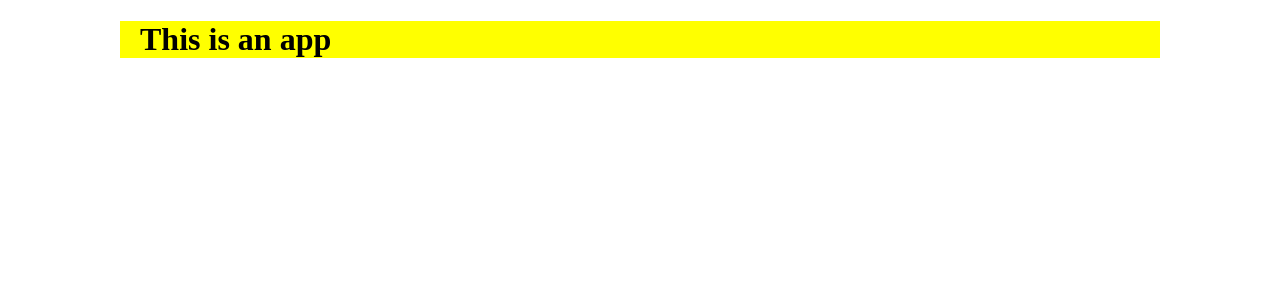
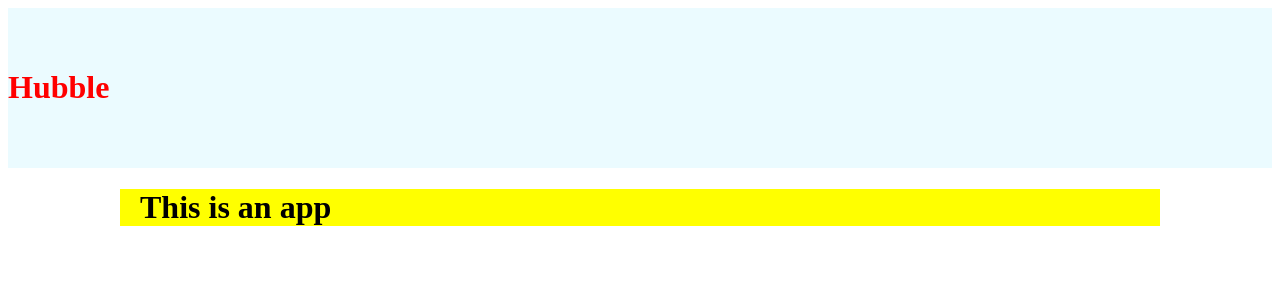
Before and after one commit to bl458/hubble, a React (Create React App) app: page / in a window 1280 px wide. Shown: the top 300 px of the page. Built offline with nearby package versions, Linux system fonts and the light colour scheme.

Commit message:
FEAT create a header

```diff
--- a/src/App.js
+++ b/src/App.js
@@ -1,11 +1,25 @@
-import React from "react";
+import { ThemeProvider } from "styled-components";
+
+import Header from "./components/Header";
+
 import { Container } from "./components/styles/Container.styled";
+
+const theme = {
+  colors: {
+    header: "#ebfbff",
+    body: "#fff",
+    footer: "#003333",
+  },
+};
 
 function App() {
   return (
-    <Container>
-      <h1>This is an app</h1>
-    </Container>
+    <ThemeProvider theme={theme}>
+      <Header />
+      <Container>
+        <h1>This is an app</h1>
+      </Container>
+    </ThemeProvider>
   );
 }
 
--- /dev/null
+++ b/src/components/Header.js
@@ -0,0 +1,9 @@
+import { StyledHeader } from "./styles/Header.styled";
+
+export default function Header() {
+  return (
+    <StyledHeader>
+      <h1>Hubble</h1>
+    </StyledHeader>
+  );
+}
--- /dev/null
+++ b/src/components/styles/Header.styled.js
@@ -0,0 +1,14 @@
+import styled from "styled-components";
+
+export const StyledHeader = styled.header`
+  background-color: ${({ theme }) => theme.colors.header};
+  padding: 40px 0;
+
+  h1 {
+    color: red;
+  }
+
+  &:hover {
+    background-color: yellow;
+  }
+`;
```
